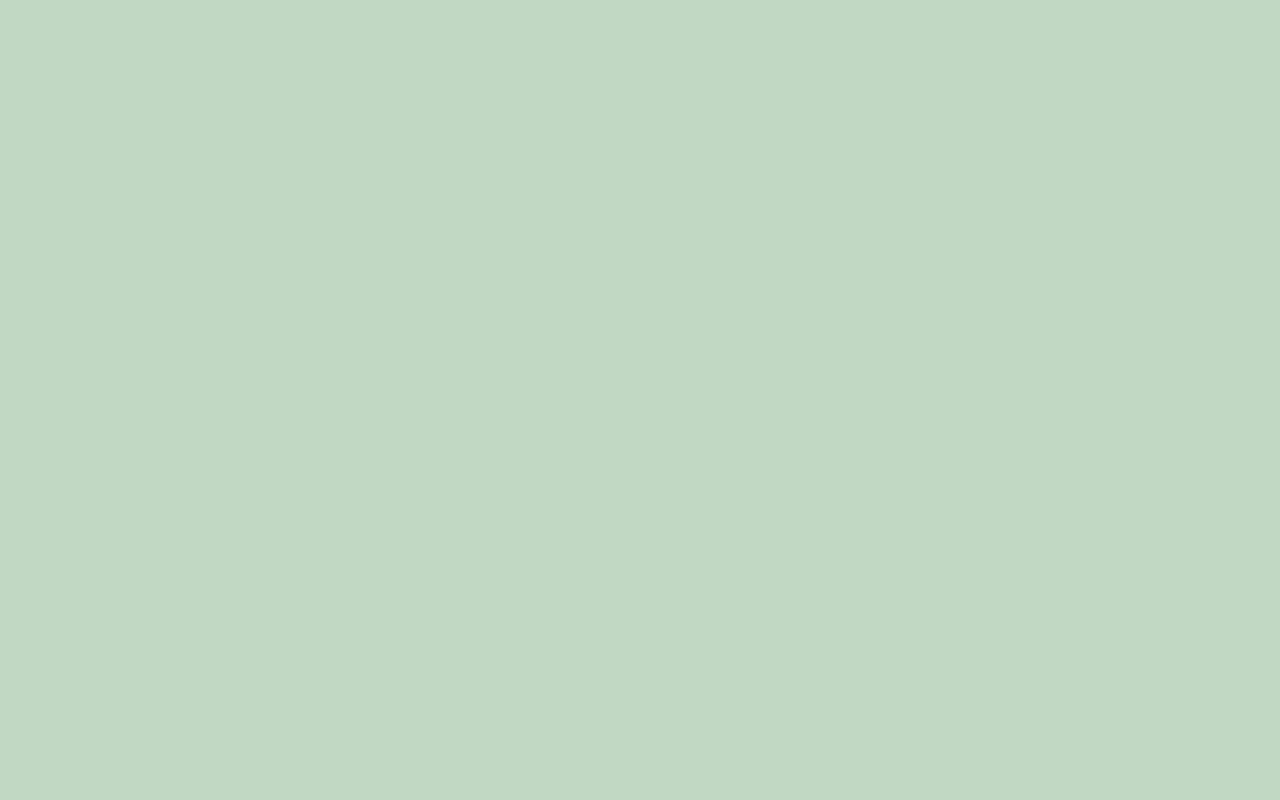
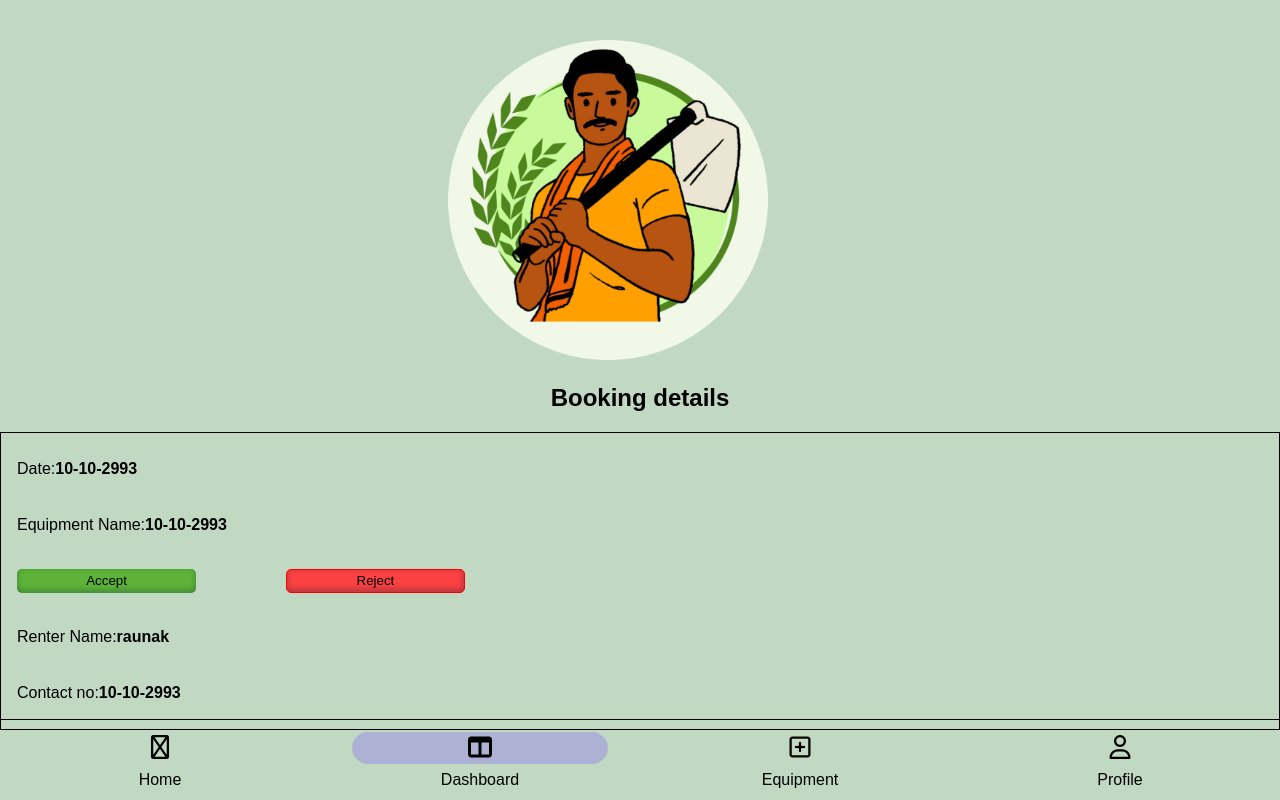
Before and after one commit to TheNooBByte/Krishi-Mitra-2.0, a React (Vite) app: page /Krishi-Mitra-2.0/BookingDetails in a window 1280 px wide. Before the commit this address had no page. Built offline with nearby package versions, Linux system fonts and the light colour scheme; a web font is replaced by a local one.

Commit message:
dashboard

```diff
--- a/src/App.jsx
+++ b/src/App.jsx
@@ -8,6 +8,7 @@ import RentEquipment from "./Coponents/RentEquipment";
 import GetIn from "./GetIn";
 // import { useEffect } from "react";
 import { Routes, Route } from "react-router-dom";
+import BookingDetails from "./Coponents/BookingDetails";
 
 function App() {
   return (
@@ -20,6 +21,7 @@ function App() {
         <Route path="/AddEquipment" element={<AddEquipment />} />
         <Route path="/Profile" element={<Profile />} />
         <Route path="/RentEquipment" element={<RentEquipment />} />
+        <Route path="/BookingDetails" element={<BookingDetails />} />
       </Routes>
     </>
   );
--- a/src/Coponents/BookingData.jsx
+++ b/src/Coponents/BookingData.jsx
@@ -1,6 +1,12 @@
 import "../Styles/BookingData.css";
+import { useNavigate } from "react-router-dom";
 
 export default function BookingData({ datas }) {
+  const navigate = useNavigate();
+  const handleNavigate = () => {
+    navigate("/BookingDetails", { state: datas });
+  };
+
   return (
     <>
       <div className="data-inner-container">
@@ -25,7 +31,11 @@ export default function BookingData({ datas }) {
           </strong>
         </div>
         <div>
-          <strong>Dateails</strong>
+          <strong>
+            <button className="view-details" onClick={handleNavigate}>
+              View Dateails
+            </button>
+          </strong>
         </div>
       </div>
     </>
--- /dev/null
+++ b/src/Coponents/BookingDetails.jsx
@@ -0,0 +1,51 @@
+import { useLocation } from "react-router-dom";
+import Navigation from "./Navigation";
+import "../Styles/BookingDetails.css";
+export default function BookingDetails() {
+  const location = useLocation();
+  const data = location.state || {};
+  return (
+    <>
+      <Navigation dasbord={true} />
+      <img
+        src="/Krishi-Mitra-2.0/public/Final Logo.png"
+        alt=""
+        className="mainLogo"
+      />
+      <h2 style={{ textAlign: "center" }}>Booking details</h2>
+      <div className="bkdetails-container">
+        <div>
+          Date: <strong>10-10-2993</strong>
+        </div>
+        <div>
+          Equipment Name: <strong>10-10-2993</strong>
+        </div>
+        <div
+          style={{
+            width: "60vw",
+          }}
+        >
+          <strong
+            className="action-btns"
+            style={{
+              display: "flex",
+              alignItems: "center",
+              justifyContent: "space-between",
+            }}
+          >
+            <button style={{ background: "#5CB338" }}>Accept</button>
+            <button style={{ background: "#FB4141", border: "solid 1px red" }}>
+              Reject
+            </button>
+          </strong>
+        </div>
+        <div>
+          Renter Name: <strong>raunak</strong>
+        </div>
+        <div>
+          Contact no: <strong>10-10-2993</strong>
+        </div>
+      </div>
+    </>
+  );
+}
--- a/src/Styles/BookingData.css
+++ b/src/Styles/BookingData.css
@@ -46,3 +46,8 @@
 .action-btns:nth-child(2) {
   background-color: red;
 }
+.view-details {
+  background-color: transparent;
+  border: none;
+  color: blue;
+}
--- /dev/null
+++ b/src/Styles/BookingDetails.css
@@ -0,0 +1,13 @@
+.bkdetails-container {
+  border: solid 1px;
+}
+
+.bkdetails-container > div {
+  /* border-left: solid 3px; */
+  margin: 2vh;
+  width: 70vw;
+  height: 5vh;
+  display: flex;
+  align-items: center;
+  justify-content: start;
+}
--- a/src/Styles/Carousel.css
+++ b/src/Styles/Carousel.css
@@ -2,7 +2,7 @@
   position: relative;
   width: 90vw;
   max-width: 700px;
-  height: 28vh;
+  height: 24vh;
   margin: auto;
   overflow: hidden;
   border-radius: 10px;
@@ -10,7 +10,7 @@
 }
 .home-container {
   background-color: transparent;
-  height: 28vh;
+  height: 24vh;
   width: 90vw;
   margin: auto;
 }
@@ -19,11 +19,12 @@
   display: flex;
   align-items: center;
   transition: transform 0.5s ease-in-out;
-  height: 28vh;
+  height: 24vh;
 }
 .carousel-image {
   width: 100%;
-  /* height: 28vh; */
+  margin: 0%;
+  height: 24vh;
   flex-shrink: 0;
 }
 
```
Also changed, not shown: src/Styles/Dashboard.css (line endings or trailing spaces).
